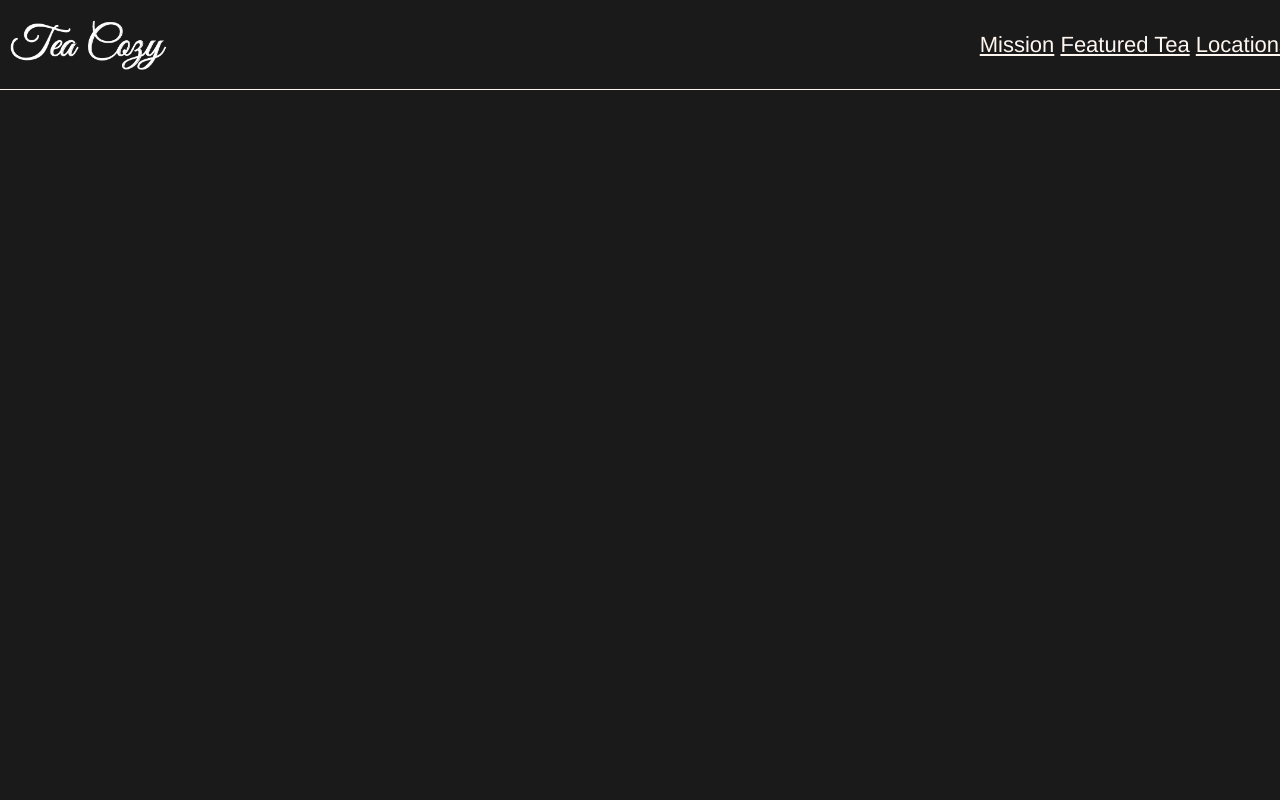
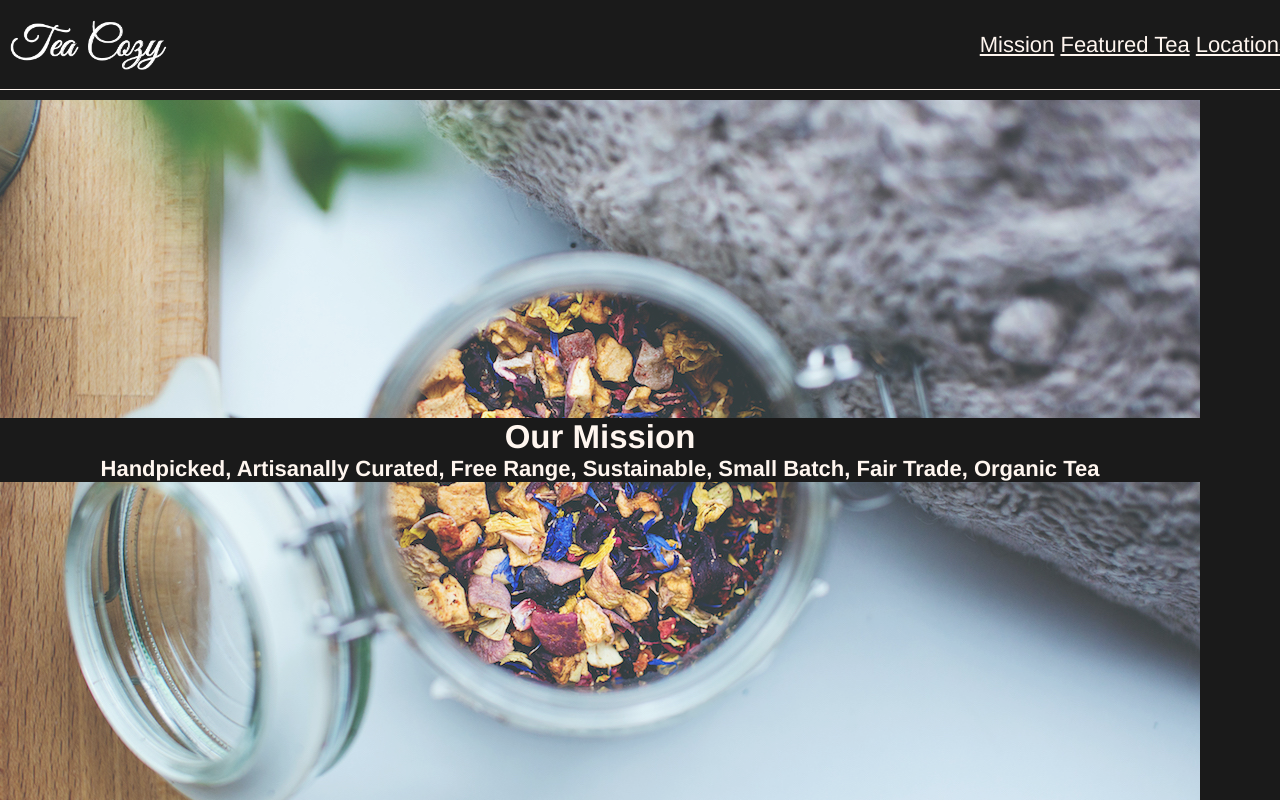
Before and after one commit to yarivShamash/teacosy, a plain HTML site: page index.html in a window 1280 px wide. Drawn offline with Linux system fonts and the light colour scheme.

Commit message:
'Our Mission' part doen but could not center

```diff
--- a/index.html
+++ b/index.html
@@ -14,11 +14,13 @@
         <span><a href="#TOM">Featured Tea</a></span>
         <span><a href="#locations">Locations</a></span>
       </div>
-    </header> <!--header CLOSED-->
+    </header><!--header CLOSED-->
     <!-- flex container Main content-->
     <div class="main">
-      <!-- flex container Our Mission-->
-      <div class="mission"></div><!--Our Mission CLOSED-->
+      <!-- flex container Our Mission--><div class="mission">
+      <h2>Our Mission</h2>
+      <h4>Handpicked, Artisanally Curated, Free Range, Sustainable, Small Batch, Fair Trade, Organic Tea</h4>
+      </div><!--Our Mission CLOSED-->
       <!--flex container Tea of The Month-->
       <div class="TOM"></div><!--Tea of The Month CLOSED-->
       <!--flex container locations div with 3 flex containers-->
--- a/style/style.css
+++ b/style/style.css
@@ -17,13 +17,43 @@ header{
   width: 100%;
   height: 69px;
   padding: 10px;
+  background-color: black;
   display: flex;
   justify-content: space-between;
   align-items: center;
   border-bottom: 1px solid seashell;
+  z-index: 1;
 }
 
+/*Header section*/
 header .nav a{
   color: seashell;
   text-decoration: underline;
 }
+
+/*Main section*/
+.main {
+  display: flex;
+  flex-direction: column;
+  justify-content: center;
+}/*couldn't center the objects*/
+
+/*Our Mission section*/
+.main .mission{
+  display: flex;
+  width: 1200px;
+  height: 700px;
+  background-image: url(./images/img-mission-background.jpg);
+  position: relative;
+  top: 100px;
+  justify-content: center;
+  flex-direction: column;
+}
+
+.main .mission h2{
+  background-color: black;
+}
+
+.main .mission h4{
+  background-color: black;
+}
```
